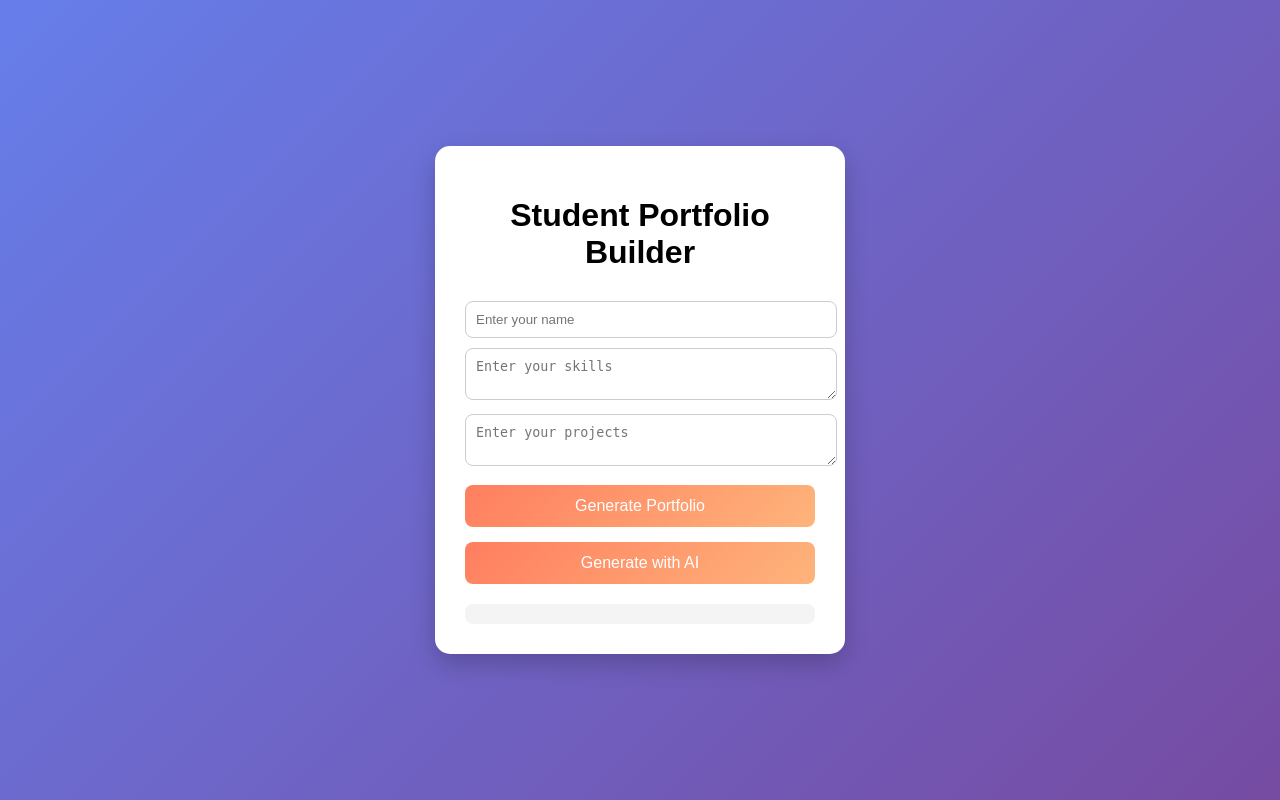
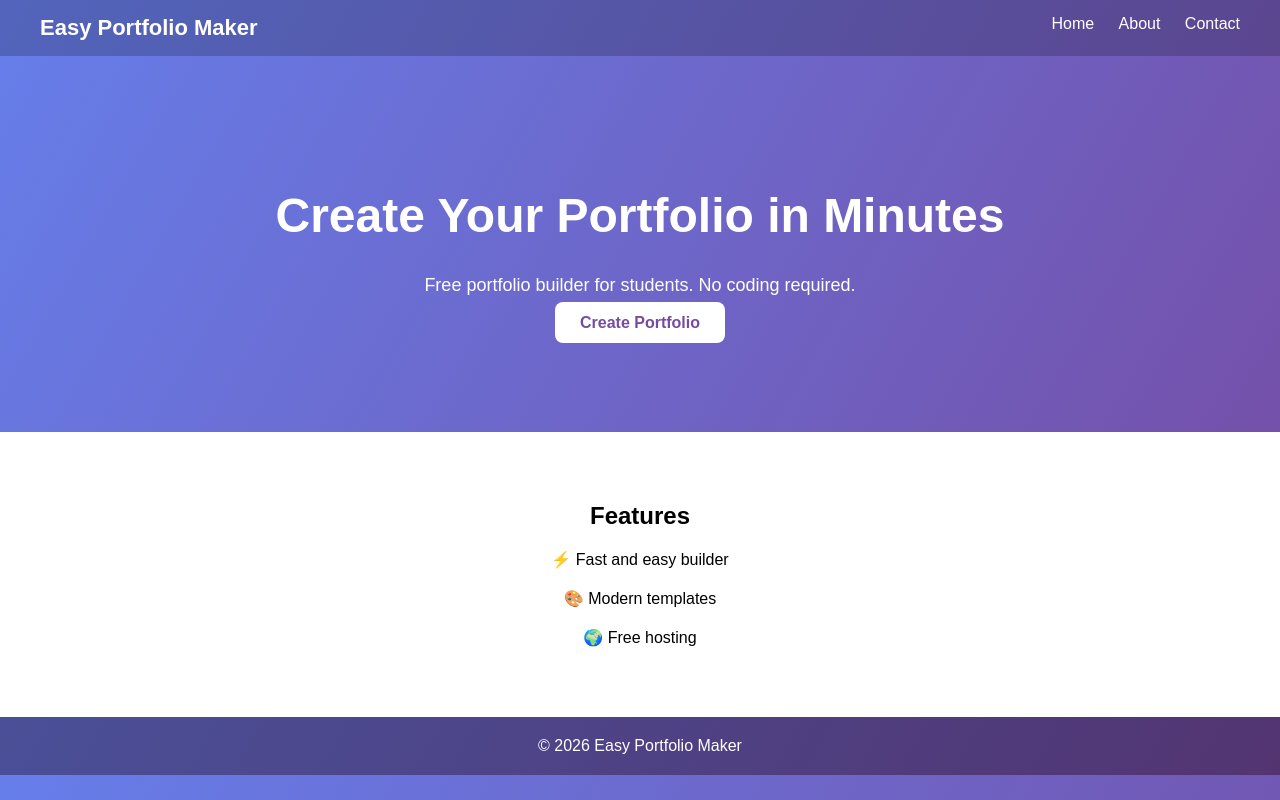
Before and after one commit to senapatisoumik88-collab/student-portfolio-builder, a Flask app: page / in a window 1280 px wide. Run offline with Flask 3, Linux system fonts and the light colour scheme.

Commit message:
Hompage design added

```diff
--- a/templates/index.html
+++ b/templates/index.html
@@ -1,126 +1,125 @@
 <!DOCTYPE html>
-<html>
+<html lang="en">
 <head>
-    <title>Student Portfolio Builder</title>
+    <meta charset="UTF-8">
+    <title>Easy Portfolio Maker</title>
+    <meta name="viewport" content="width=device-width, initial-scale=1.0">
 
     <style>
-
         body {
-            font-family: Arial;
-            background: linear-gradient(135deg, #667eea, #764ba2);
-            display: flex;
-            justify-content: center;
-            align-items: center;
-            height: 100vh;
             margin: 0;
+            font-family: Arial, sans-serif;
+            background: linear-gradient(120deg, #667eea, #764ba2);
+            color: white;
         }
 
-        .container {
-            background: white;
-            padding: 30px;
-            border-radius: 15px;
-            box-shadow: 0 10px 25px rgba(0,0,0,0.2);
-            width: 350px;
+        /* Navbar */
+        .navbar {
+            display: flex;
+            justify-content: space-between;
+            padding: 15px 40px;
+            background: rgba(0,0,0,0.2);
         }
 
-        h1 {
-            text-align: center;
-            margin-bottom: 20px;
+        .logo {
+            font-size: 22px;
+            font-weight: bold;
         }
 
-        input, textarea {
-            width: 100%;
-            padding: 10px;
-            margin-top: 10px;
-            border-radius: 8px;
-            border: 1px solid #ccc;
+        .nav-links a {
+            color: white;
+            margin-left: 20px;
+            text-decoration: none;
         }
 
-        button {
-            background: linear-gradient(135deg, #ff7e5f, #feb47b);
-            color: white;
-            border: none;
-            padding: 12px;
-            width: 100%;
-            border-radius: 8px;
-            font-size: 16px;
-            cursor: pointer;
-            margin-top: 15px;
+        /* Hero */
+        .hero {
+            text-align: center;
+            padding: 100px 20px;
         }
 
-        button:hover {
-            opacity: 0.9;
+        .hero h1 {
+            font-size: 48px;
         }
 
-        #output {
+        .hero p {
+            font-size: 18px;
+            margin-top: 10px;
+        }
+
+        .btn {
             margin-top: 20px;
-            background: #f4f4f4;
-            padding: 10px;
+            padding: 12px 25px;
+            background: white;
+            color: #764ba2;
             border-radius: 8px;
+            text-decoration: none;
+            font-weight: bold;
+        }
+
+        /* Features */
+        .features {
+            background: white;
+            color: black;
+            padding: 50px;
+            text-align: center;
+        }
+
+        .feature-box {
+            margin: 20px;
+        }
+
+        /* Footer */
+        .footer {
+            text-align: center;
+            padding: 20px;
+            background: rgba(0,0,0,0.3);
         }
 
     </style>
-
 </head>
 
 <body>
 
-<div class="container">
+    <!-- Navbar -->
+    <div class="navbar">
+        <div class="logo">Easy Portfolio Maker</div>
+        <div class="nav-links">
+            <a href="#">Home</a>
+            <a href="#">About</a>
+            <a href="#">Contact</a>
+        </div>
+    </div>
 
-    <h1>Student Portfolio Builder</h1>
+    <!-- Hero -->
+    <div class="hero">
+        <h1>Create Your Portfolio in Minutes</h1>
+        <p>Free portfolio builder for students. No coding required.</p>
+        <a href="/create" class="btn">Create Portfolio</a>
+    </div>
 
-    <input type="text" id="name" placeholder="Enter your name">
+    <!-- Features -->
+    <div class="features">
+        <h2>Features</h2>
 
-    <textarea id="skills" placeholder="Enter your skills"></textarea>
+        <div class="feature-box">
+            ⚡ Fast and easy builder
+        </div>
 
-    <textarea id="projects" placeholder="Enter your projects"></textarea>
+        <div class="feature-box">
+            🎨 Modern templates
+        </div>
 
-    <button onclick="generatePortfolio()">Generate Portfolio</button>
+        <div class="feature-box">
+            🌍 Free hosting
+        </div>
 
-    <button onclick="generateAI()">Generate with AI</button>
+    </div>
 
-    <div id="output"></div>
-
-</div>
-
-
-<script>
-
-function generatePortfolio() {
-
-    let name = document.getElementById("name").value;
-    let skills = document.getElementById("skills").value;
-    let projects = document.getElementById("projects").value;
-
-    document.getElementById("output").innerHTML =
-        "<h2>" + name + "'s Portfolio</h2>" +
-        "<p><b>Skills:</b> " + skills + "</p>" +
-        "<p><b>Projects:</b> " + projects + "</p>";
-}
-
-
-function generateAI() {
-
-    let skills = document.getElementById("skills").value;
-
-    fetch("/generate-ai", {
-        method: "POST",
-        headers: {
-            "Content-Type": "application/json"
-        },
-        body: JSON.stringify({
-            input: skills
-        })
-    })
-    .then(response => response.json())
-    .then(data => {
-        document.getElementById("output").innerHTML = data.result;
-    });
-
-}
-
-</script>
-
+    <!-- Footer -->
+    <div class="footer">
+        © 2026 Easy Portfolio Maker
+    </div>
 
 </body>
 </html>
```
